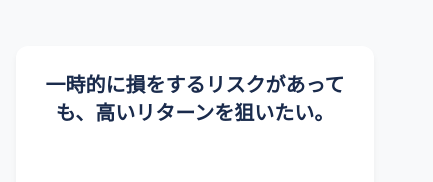
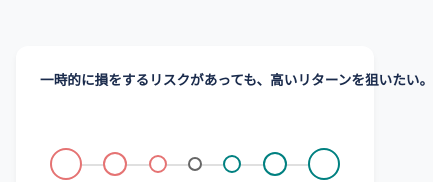
Before and after one commit to waniwanipanich463/toushi-shindan, a Next.js app: page /diagnosis in a window 390 px wide. Shown: the part 132-314 px from the top of the page, 433 px wide, since content can reach past the window. Built offline with nearby package versions, Linux system fonts and the light colour scheme; no server answers.

Commit message:
UI Polish: Force top page title and quiz questions to display on a single line without wrapping

```diff
--- a/src/app/diagnosis/page.module.css
+++ b/src/app/diagnosis/page.module.css
@@ -42,12 +42,13 @@
 }
 
 .questionText {
-    font-size: 1.5rem;
+    font-size: clamp(1rem, 2.5vw, 1.5rem);
     font-weight: 700;
     text-align: center;
     color: var(--color-primary);
     margin-bottom: var(--spacing-2xl);
     line-height: 1.4;
+    white-space: nowrap;
 }
 
 .scaleWrapper {
@@ -71,6 +72,7 @@
     }
 
     .questionText {
-        font-size: 1.25rem;
+        font-size: clamp(0.7rem, 3.5vw, 1.25rem);
+        white-space: nowrap;
     }
 }
--- a/src/app/page.module.css
+++ b/src/app/page.module.css
@@ -84,14 +84,13 @@
 
 @media (max-width: 480px) {
   .title {
-    font-size: 1.6rem;
-    /* Slightly smaller base size */
+    font-size: clamp(1.2rem, 5vw, 1.6rem);
   }
 }
 
 .titleMain {
   display: inline-block;
-  white-space: normal;
+  white-space: nowrap;
 }
 
 .highlight {
```
